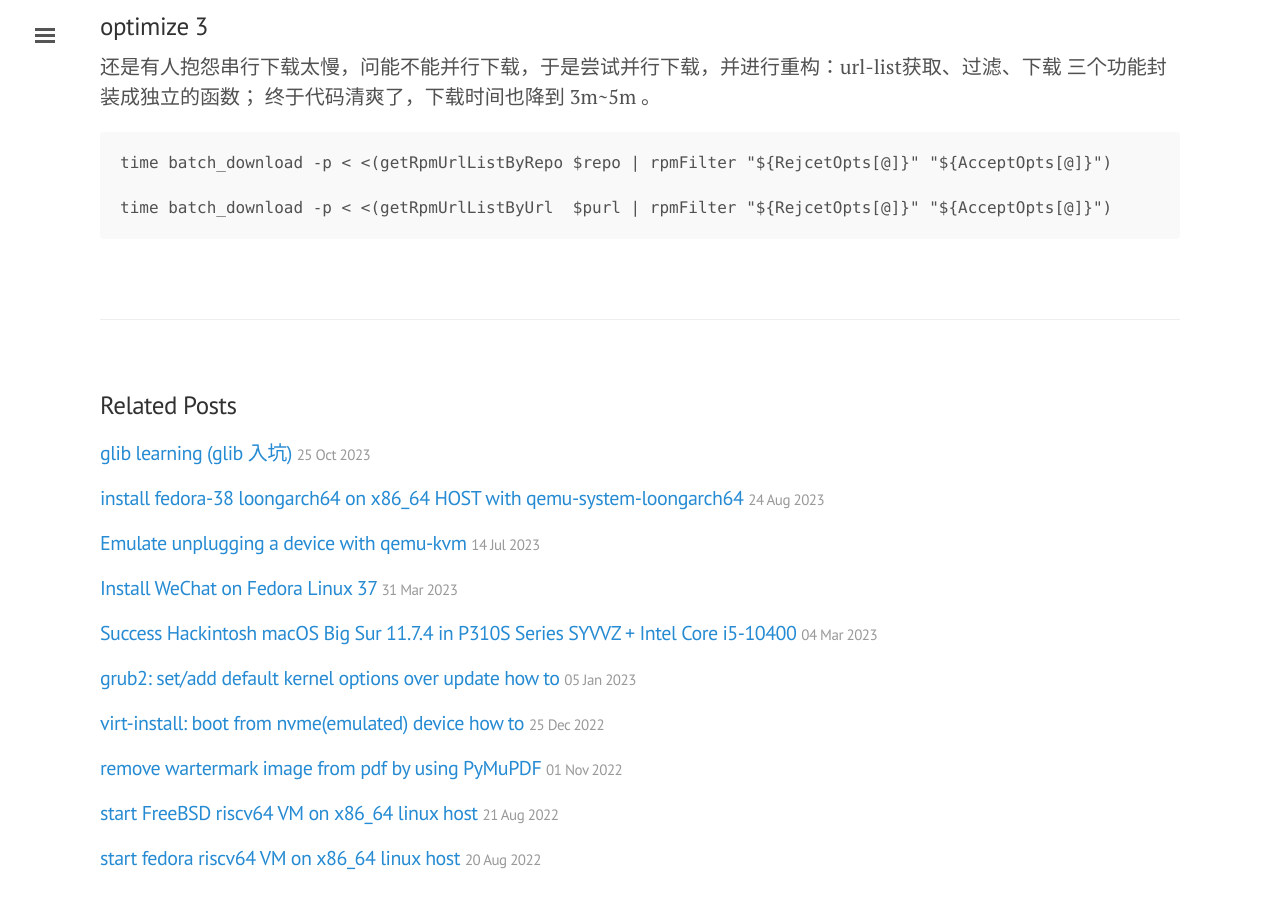
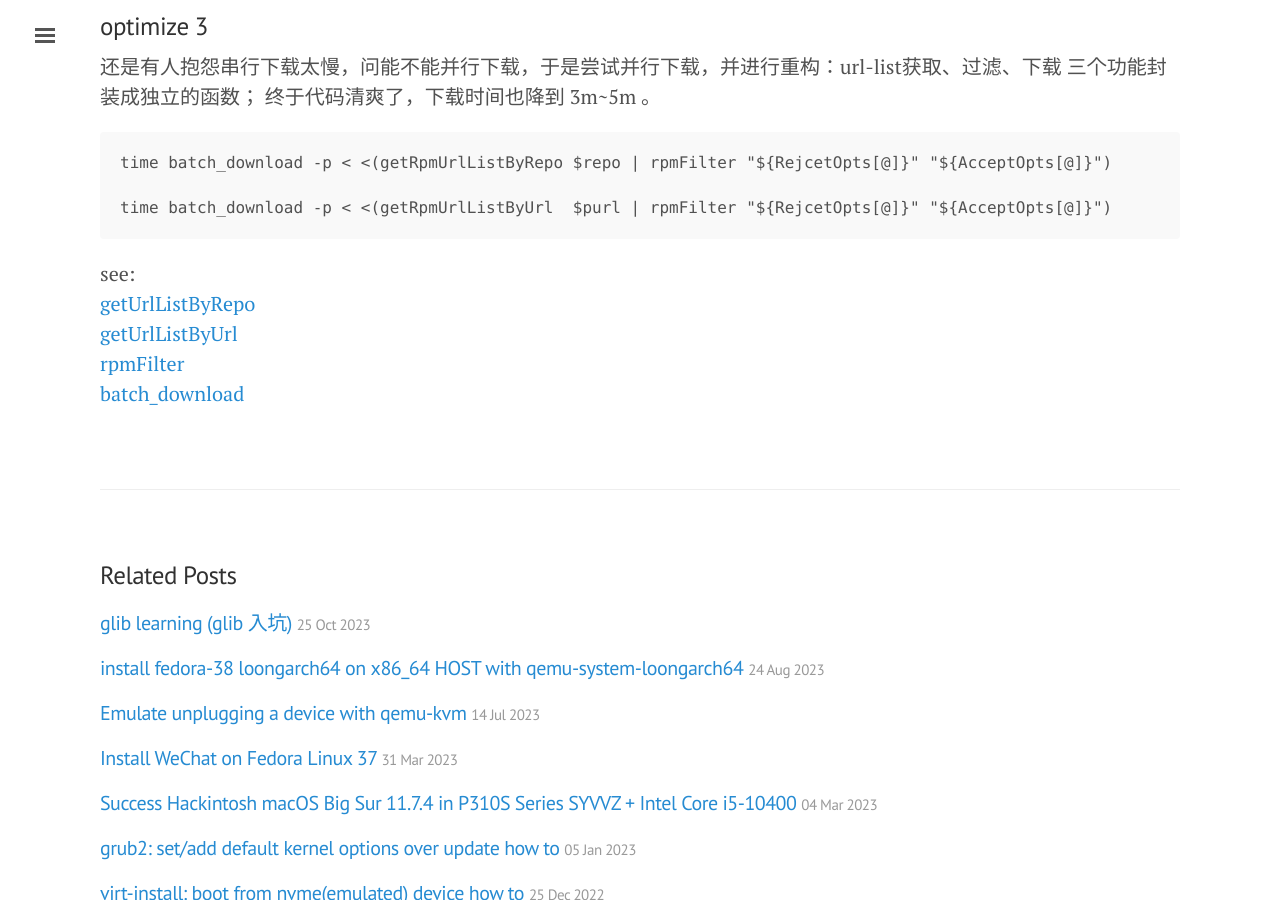
Before and after one commit to tcler/tcler.github.io, a Jekyll site: the page built from _posts/2023-10-26-how-do-I-optimize-the-speed-of-batch-downloading-files.md, in a window 1280 px wide and 900 px high, scrolled down 888 px. Built offline with Jekyll 4.4.1, drawn with Linux system fonts in a browser that asks for light colours.

Commit message:
Update 2023-10-26-how-do-I-optimize-the-speed-of-batch-downloading-files.md

````diff
--- a/_posts/2023-10-26-how-do-I-optimize-the-speed-of-batch-downloading-files.md
+++ b/_posts/2023-10-26-how-do-I-optimize-the-speed-of-batch-downloading-files.md
@@ -30,3 +30,9 @@ time batch_download -p < <(getRpmUrlListByRepo $repo | rpmFilter "${RejcetOpts[@
 
 time batch_download -p < <(getRpmUrlListByUrl  $purl | rpmFilter "${RejcetOpts[@]}" "${AcceptOpts[@]}")
 ```
+
+see:
+[getUrlListByRepo](https://github.com/tcler/bkr-client-improved/blob/master/utils/brewinstall.sh#L104)
+[getUrlListByUrl](https://github.com/tcler/bkr-client-improved/blob/master/utils/brewinstall.sh#L99C4-L99C4)
+[rpmFilter](https://github.com/tcler/bkr-client-improved/blob/master/utils/brewinstall.sh#L165C1-L165C10)
+[batch_download](https://github.com/tcler/bkr-client-improved/blob/master/utils/brewinstall.sh#L243)
````
